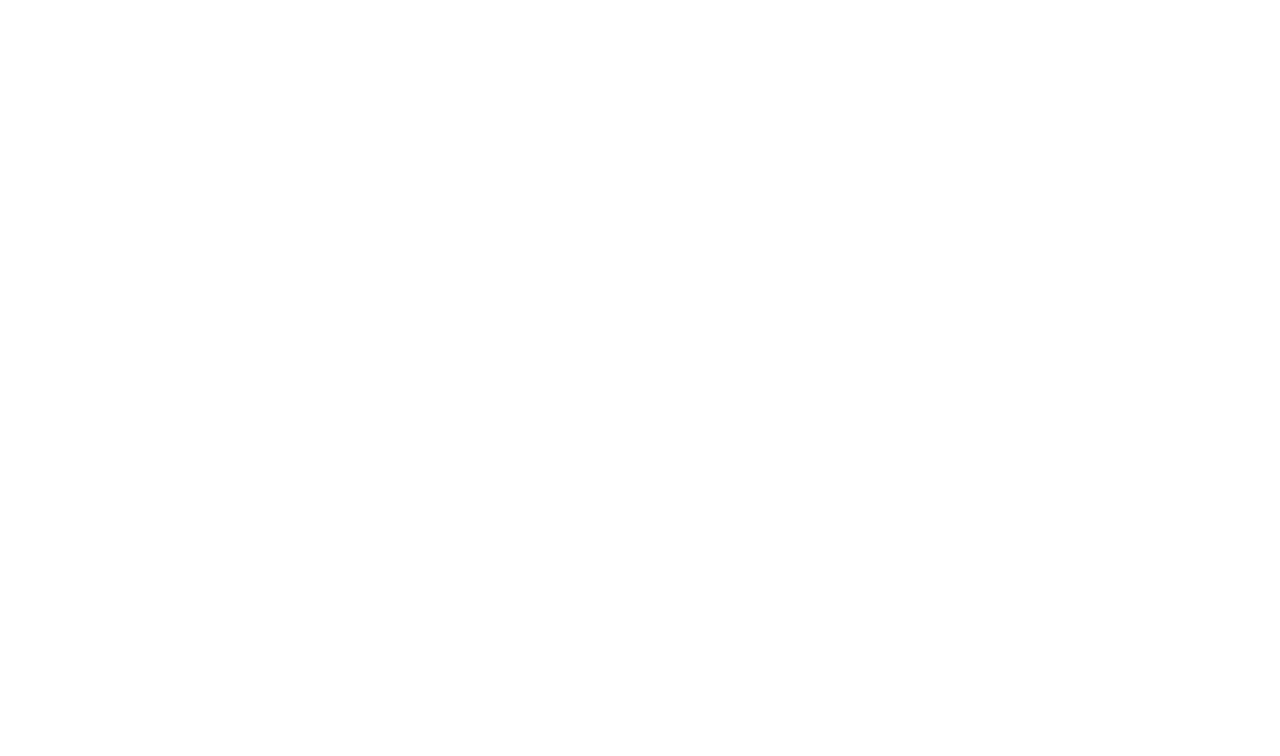
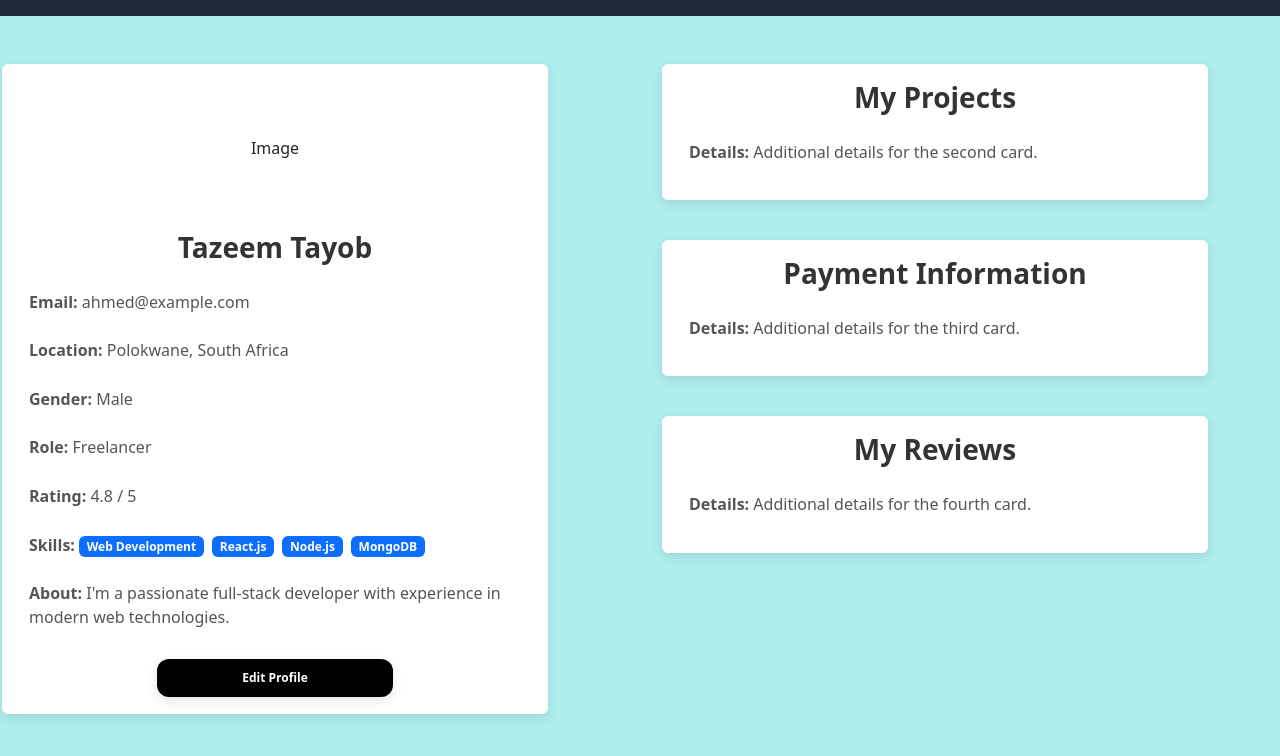
Before and after one commit to ZayaanOmar/skillVerse, a React (Create React App) app in the folder frontend/: page /freelancer/profile in a window 1280 px wide. Before the commit this address had no page. Shown: the top 756 px of the page. Built offline with nearby package versions, Linux system fonts and the light colour scheme.

Commit message:
freelancer profile created

```diff
--- a/frontend/src/App.js
+++ b/frontend/src/App.js
@@ -5,6 +5,8 @@
 import RoleSelection from "./pages/RoleSelection";
 import JobRequests from './pages/JobRequests';
 import FreelancerHome from "./pages/FreelancerHome";
+import FreelancerProfile from "./pages/FreelancerProfile";
+import ClientProfile from "./pages/ClientProfile";
 import 'bootstrap/dist/css/bootstrap.min.css';
 function App() {
   const user = JSON.parse(localStorage.getItem("user"));
@@ -19,6 +21,8 @@
         <Route path="/roles" element={<RoleSelection />} />
         <Route path="/freelancer/home" element={<FreelancerHome user={user} />} />
         <Route path="/freelancer/jobs" element={<JobRequests />} />
+        <Route path="/freelancer/profile" element={<FreelancerProfile />} />
+        <Route path="/client/profile" element={<ClientProfile />} />
       </Routes>
     </Router>
   );
--- a/frontend/src/components/Navbar.jsx
+++ b/frontend/src/components/Navbar.jsx
@@ -1,6 +1,8 @@
 import React, { useState } from "react";
 import Dropdown from 'react-bootstrap/Dropdown';
 import { Modal, Button, Form } from 'react-bootstrap';
+import { useNavigate } from "react-router-dom";
+
 const Navbar = () => {
 
   const [showModal, setShowModal] = useState(false);
@@ -11,11 +13,20 @@
   const [message, setMessage] = useState("");
   const [status, setStatus] = useState(null);
 
+  //Initialize useNavigate hook
+  const navigate = useNavigate();
+
   // Function to handle opening the modal
   const handleShowModal = () => setShowModal(true);
 
   // Function to handle closing the modal
   const handleCloseModal = () => setShowModal(false);
+
+  //Added the logout handler
+  const handleLogout = () => {
+    console.log("Logging out...");
+    navigate("/"); //Redirect to the AuthLogin page
+  }
 
   // Function to handle form submission (this is just an example for now)
   const handleSubmitReason = async (e) => {
@@ -66,7 +77,7 @@
 
             <Dropdown.Menu>
             <Dropdown.Item onClick={handleShowModal}>Change Roles</Dropdown.Item>
-              <Dropdown.Item href="#/logout">Logout</Dropdown.Item>
+              <Dropdown.Item onClick={handleLogout}>Logout</Dropdown.Item>
             </Dropdown.Menu>
           </Dropdown>
         </li>
--- /dev/null
+++ b/frontend/src/pages/ClientProfile.jsx
@@ -0,0 +1,50 @@
+import React from 'react';
+import { Card, Container, Row, Col, ListGroup } from 'react-bootstrap';
+
+const ClientProfile = () => {
+  const client = {
+    name: "Sarah Dlamini",
+    company: "BrightTech Ltd",
+    email: "sarah@brighttech.com",
+    location: "Cape Town, South Africa",
+    activeProjects: 3,
+    totalSpent: "$12,000",
+    bio: "Entrepreneur and startup founder with a passion for innovation.",
+    recentProjects: ["Landing Page Design", "Mobile App Backend", "SEO Optimization"]
+  };
+
+  return (
+    <Container className="mt-5">
+      <Card>
+        <Card.Body>
+          <Row>
+            <Col md={4}>
+              <img
+                src="https://via.placeholder.com/150"
+                alt="Client"
+                className="img-fluid rounded-circle"
+              />
+            </Col>
+            <Col md={8}>
+              <h3>{client.name}</h3>
+              <p>{client.bio}</p>
+              <p><strong>Company:</strong> {client.company}</p>
+              <p><strong>Email:</strong> {client.email}</p>
+              <p><strong>Location:</strong> {client.location}</p>
+              <p><strong>Active Projects:</strong> {client.activeProjects}</p>
+              <p><strong>Total Spent:</strong> {client.totalSpent}</p>
+              <h5 className="mt-4">Recent Projects</h5>
+              <ListGroup>
+                {client.recentProjects.map((project, idx) => (
+                  <ListGroup.Item key={idx}>{project}</ListGroup.Item>
+                ))}
+              </ListGroup>
+            </Col>
+          </Row>
+        </Card.Body>
+      </Card>
+    </Container>
+  );
+};
+
+export default ClientProfile;
--- /dev/null
+++ b/frontend/src/pages/FreelancerProfile.css
@@ -0,0 +1,100 @@
+.freelancer-profile {
+    background-color: #AFEEEE; /* Set the background color */
+    width: 100%; /* Take up the full width of the screen */
+    height: 100vh; /* Take up the full height of the viewport */
+    margin: 0; /* Remove default margin */
+    padding: 0; /* Remove default padding */
+}
+
+/* Card 1 styles */
+
+.profile-card {
+    box-shadow: 0 4px 12px rgba(0, 0, 0, 0.1);
+    border-radius: 15px;
+    margin-left: -80px; /* Add spacing between cards */
+    width: 100%; /* Ensure the card takes up the full column width */
+}
+
+.profile-img {
+    max-width: 150px;
+    border: 5px solid #f0f0f0;
+}
+
+.profile-name {
+    font-weight: 700;
+    color: #333;
+    text-align: center; /* Center the text horizontally */
+    margin: 0 auto; /* Ensure the element is centered */
+}
+
+.profile-info {
+    color: #555;
+    margin-bottom: 0.6rem;
+}
+
+.profile-badge {
+    background-color: #333;
+    font-size: 0.85rem;
+    padding: 0.6em 0.9em;
+    border-radius: 20px;
+}
+
+.profile-image{
+    display: flex;
+    justify-content: center;
+    align-items: center;
+    height: 150px;
+    text-align: center; /* Center text inside the <p> element */
+}
+
+.profile-name-row {
+    margin-bottom: 20px; /* Add space below the profile name row */
+  }
+
+  .profile-info-row:first-of-type {
+    margin-top: 20px; /* Optional: Add space above the first info row (email) */
+  }
+
+.profile-info-row {
+    padding: 5px 10px; /* Reduce top and bottom padding */
+    margin-top: 5px; /* Optional: Add smaller space above */
+    margin-bottom: 5px; /* Optional: Add smaller space below */
+}
+
+.edit-btn-row{
+    padding-top: 10px;
+    padding-left: 150px;
+    padding-right: 150px;
+}
+
+.edit-btn{
+    background-color: black;
+    width: auto; /* Allow the button width to adjust based on content */
+    padding: 10px 22px; /* Reduce left and right padding */
+    font-size: 12px;
+    font-weight: bold;
+    margin: 0 auto; /* Center the button horizontally */
+    display: block; /* Ensure the button is treated as a block element */
+    color: white;
+    border: none;
+    border-radius: 12px;
+    cursor: pointer;
+    transition: background-color 0.3s ease, transform 0.2s ease;
+    box-shadow: 0 4px 12px rgba(0, 0, 0, 0.1);
+}
+
+.edit-btn:hover {
+    background-color: #555;
+    transform: translateY(-2px);
+  }
+
+/* Card 2,3,4 styles */
+
+.additional-card{
+    box-shadow: 0 4px 12px rgba(0, 0, 0, 0.1);
+    border-radius: 15px;
+    margin-left: -80px; /* Add spacing between cards */
+    width: 100%; /* Ensure the card takes up the full column width */
+    margin-bottom: 40px; /* Add spacing between cards */
+    margin-left: 10px; /* Add spacing between card 1 and cards 2,3,4 */
+}
--- /dev/null
+++ b/frontend/src/pages/FreelancerProfile.jsx
@@ -0,0 +1,114 @@
+import React from 'react';
+import './FreelancerProfile.css';
+import { Card, Container, Row, Col, Badge } from 'react-bootstrap';
+import Navbar from '../components/Navbar';
+
+const FreelancerProfile = () => {
+  const freelancer = {
+    name: "Tazeem Tayob",
+    gender: "Male",
+    skills: ["Web Development", "React.js", "Node.js", "MongoDB"],
+    rating: 4.8,
+    location: "Polokwane, South Africa",
+    completedProjects: 12,
+    about: "I'm a passionate full-stack developer with experience in modern web technologies.",
+    hourlyRate: "$30/hr",
+    email: "ahmed@example.com",
+    role: "Freelancer"
+  };
+
+  return (
+    <main className="freelancer-profile">
+        <Navbar />
+        <section className="body" style={{ backgroundColor: '#AFEEEE', minHeight: "100vh" }}>
+        <Container className="mt-5">
+  <Row className="d-flex justify-content-start">
+    {/* Card 1 */}
+    <Col md={6} className="col-1">
+      <Card className="profile-card border-white">
+        <Card.Body>
+          <Row className="profile-image d-flex justify-content-center align-items-center">
+            <p>Image</p>
+          </Row>
+          <Row className="profile-name-row">
+            <h3 className="profile-name">{freelancer.name}</h3>
+          </Row>
+          <Row className="profile-info-row">
+            <p className="profile-info"><strong>Email:</strong> {freelancer.email}</p>
+          </Row>
+          <Row className="profile-info-row">
+            <p className="profile-info"><strong>Location:</strong> {freelancer.location}</p>
+          </Row>
+          <Row className="profile-info-row">
+            <p className="profile-info"><strong>Gender:</strong> {freelancer.gender}</p>
+          </Row>
+          <Row className="profile-info-row">
+            <p className="profile-info"><strong>Role:</strong> {freelancer.role}</p>
+          </Row>
+          <Row className="profile-info-row">
+            <p className="profile-info"><strong>Rating:</strong> {freelancer.rating} / 5</p>
+          </Row>
+          <Row className="profile-info-row">
+            <p className="profile-info">
+              <strong>Skills:</strong>
+              {freelancer.skills.map((skill, idx) => (
+                <Badge key={idx} bg="primary" className="mx-1 profile-badge">{skill}</Badge>
+              ))}
+            </p>
+          </Row>
+          <Row className="profile-info-row">
+            <p className="profile-info"><strong>About:</strong> {freelancer.about}</p>
+          </Row>
+          <Row className="edit-btn-row">
+            <button className="edit-btn">Edit Profile</button>
+          </Row>
+        </Card.Body>
+      </Card>
+    </Col>
+
+    {/* Cards 2,3,4 */}
+    <Col md={6} className="col-2">
+      {/* Card 2 - Projects Card */}
+      <Card className="additional-card border-white">
+        <Card.Body>
+          <Row className="profile-name-row">
+            <h3 className="profile-name">My Projects</h3>
+          </Row>
+          <Row className="profile-info-row">
+            <p className="profile-info"><strong>Details:</strong> Additional details for the second card.</p>
+          </Row>
+        </Card.Body>
+      </Card>
+
+      {/* Card 3 - Payment Card */}
+      <Card className="additional-card border-white">
+        <Card.Body>
+          <Row className="profile-name-row">
+            <h3 className="profile-name">Payment Information</h3>
+          </Row>
+          <Row className="profile-info-row">
+            <p className="profile-info"><strong>Details:</strong> Additional details for the third card.</p>
+          </Row>
+        </Card.Body>
+      </Card>
+
+      {/* Card 4 - Reviews Card */}
+      <Card className="additional-card border-white">
+        <Card.Body>
+          <Row className="profile-name-row">
+            <h3 className="profile-name">My Reviews</h3>
+          </Row>
+          <Row className="profile-info-row">
+            <p className="profile-info"><strong>Details:</strong> Additional details for the fourth card.</p>
+          </Row>
+        </Card.Body>
+      </Card>
+    </Col>
+  </Row>
+</Container>
+    </section>
+    </main>
+  );
+};
+
+export default FreelancerProfile;
```
Also changed, not shown: 1 other file (tests, documents, lock files or other folders).
